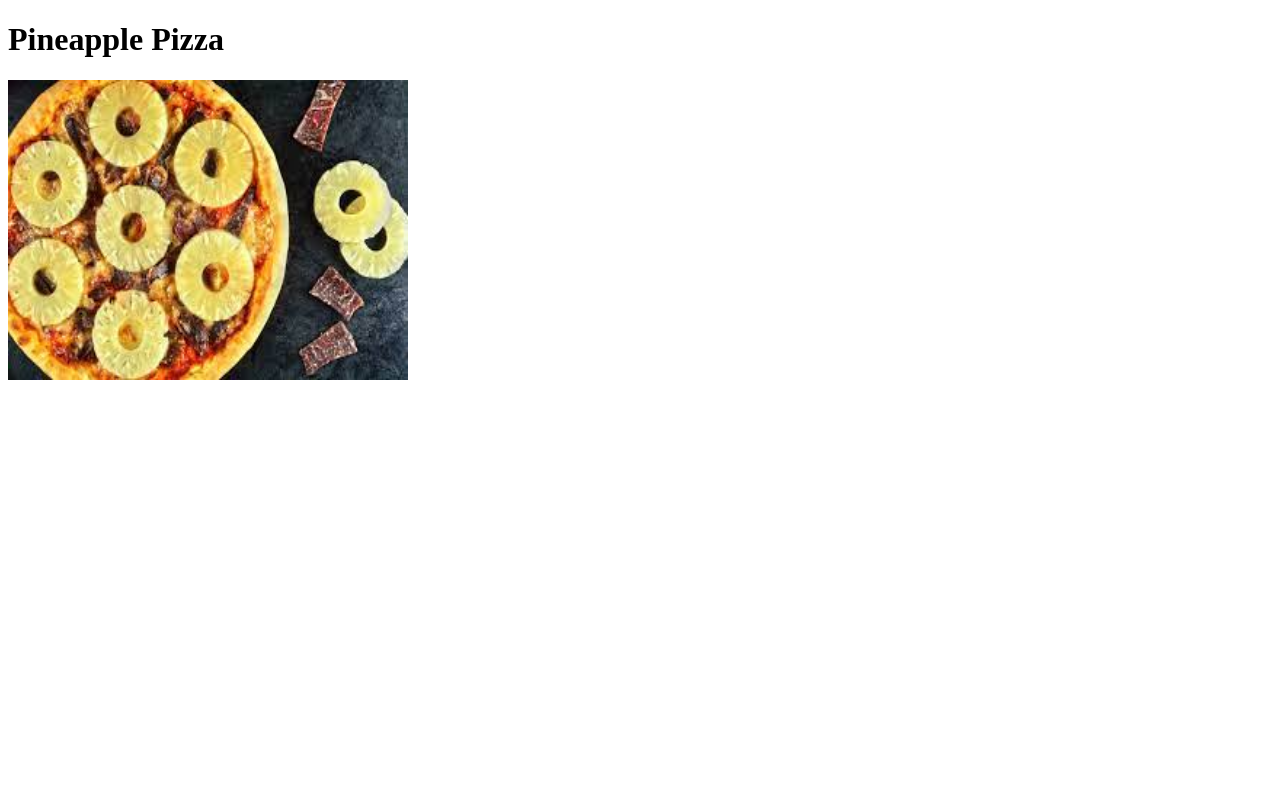
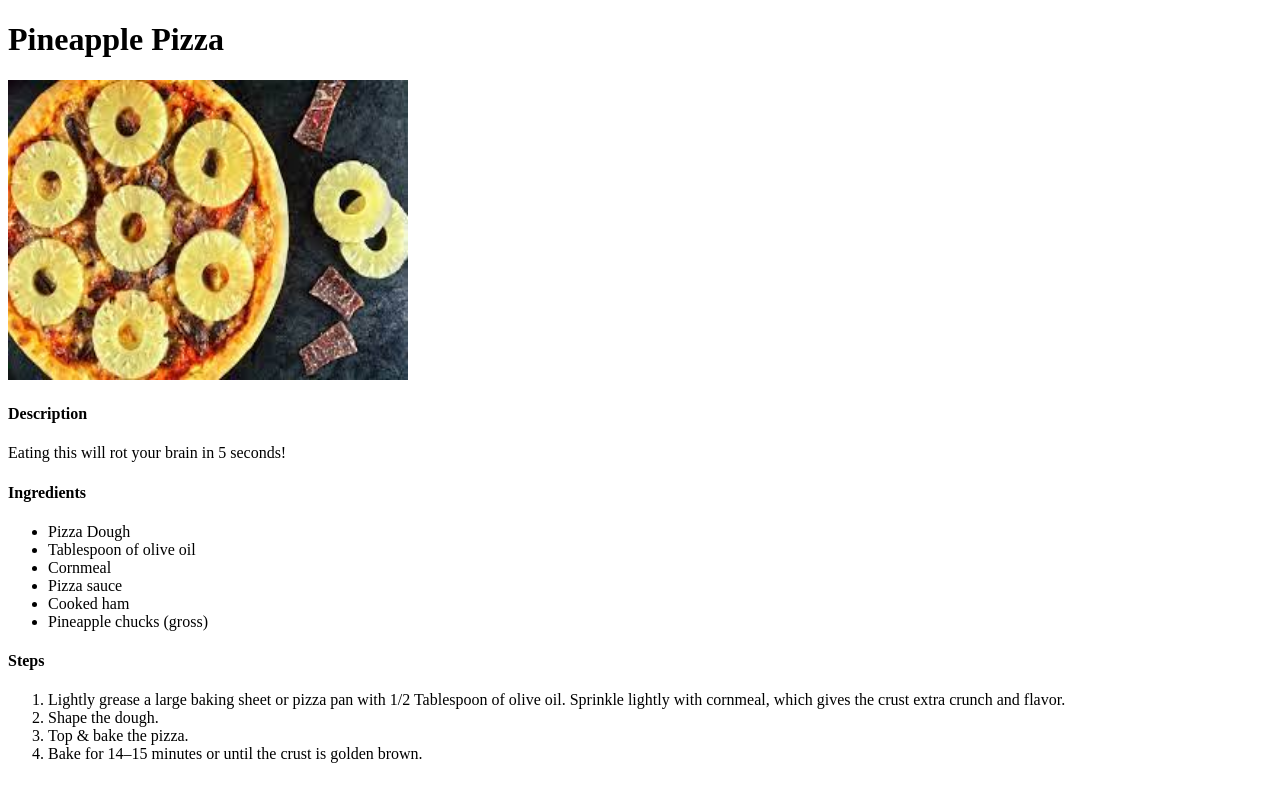
Before and after one commit to positivelyjon/odin-recipes, a plain HTML site: page recipes/pineapple-pizza.html in a window 1280 px wide. Drawn offline with Linux system fonts and the light colour scheme.

Commit message:
Add content for recipes

```diff
--- a/recipes/pineapple-pizza.html
+++ b/recipes/pineapple-pizza.html
@@ -7,5 +7,27 @@
 <body>
     <h1>Pineapple Pizza</h1>
     <img src="../images/pineapple-pizza.jpg" height="300" width="400">
+
+    <h4>Description</h4>
+    <p>Eating this will rot your brain in 5 seconds!</p>
+
+    <h4>Ingredients</h4>
+    <ul>
+        <li>Pizza Dough</li>
+        <li>Tablespoon of olive oil</li>
+        <li>Cornmeal</li>
+        <li>Pizza sauce</li>
+        <li>Cooked ham</li>
+        <li>Pineapple chucks (gross)</li>
+    </ul>
+
+    <h4>Steps</h4>
+    <ol>
+        <li>Lightly grease a large baking sheet or pizza pan with 1/2 Tablespoon of olive oil. Sprinkle lightly with cornmeal, which gives the crust extra crunch and flavor.</li>
+        <li>Shape the dough.</li>
+        <li>Top & bake the pizza.</li>
+        <li>Bake for 14–15 minutes or until the crust is golden brown.</li>
+    </ol>
+
 </body>
 </html>
```
Also changed, not shown: recipes/dorito-cereal.html (+16 -0 lines), recipes/pringles-jam.html (+15 -0 lines).
